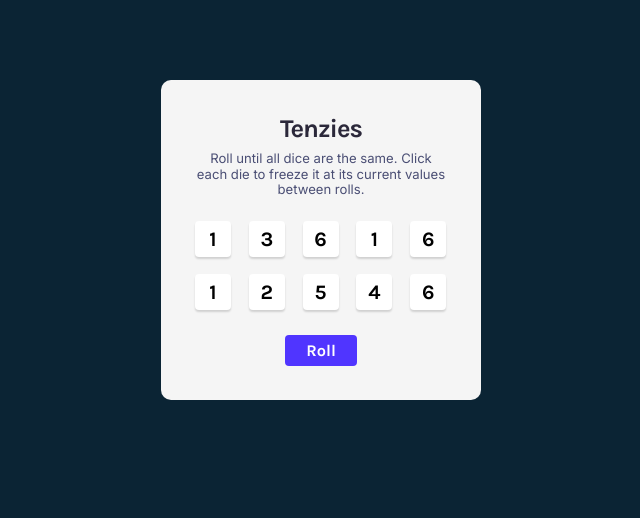
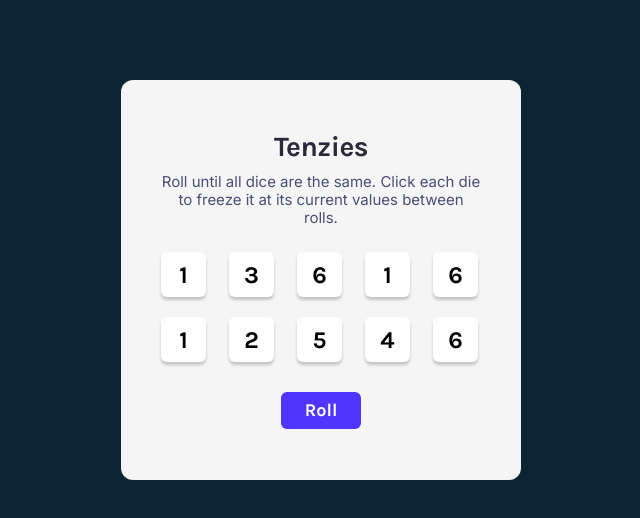
Before and after one commit to niiquash/tenzies, a React (Vite) app: page / in a window 1280 px wide. Shown: the top 518 px of the page, without its empty margins (319-959 px from the left). Built offline with nearby package versions, Linux system fonts and the light colour scheme.

Commit message:
confetti updates

```diff
--- a/package.json
+++ b/package.json
@@ -13,7 +13,8 @@
     "nanoid": "^5.0.9",
     "react": "^19.0.0",
     "react-confetti": "^6.2.2",
-    "react-dom": "^19.0.0"
+    "react-dom": "^19.0.0",
+    "react-use": "^17.6.0"
   },
   "devDependencies": {
     "@eslint/js": "^9.17.0",
--- a/src/App.jsx
+++ b/src/App.jsx
@@ -2,8 +2,11 @@ import { useState } from "react";
 import Die from "./components/Die";
 import { nanoid } from "nanoid";
 import ReactConfetti from "react-confetti";
+import { useWindowSize } from "react-use";
 
 const App = () => {
+  const { width, height } = useWindowSize();
+
   const generateAllNewDice = () => {
     return new Array(10).fill(0).map(() => ({
       id: nanoid(),
@@ -49,7 +52,7 @@ const App = () => {
 
   return (
     <main className="main">
-      {gameWon && <ReactConfetti />}
+      {gameWon && <ReactConfetti width={width} height={height} />}
       <section className="main__instructions">
         <h2>Tenzies</h2>
         <p>
--- a/src/index.css
+++ b/src/index.css
@@ -15,11 +15,11 @@ body {
 
 .main {
   margin-top: 5rem;
-  padding: 33px 34px;
-  width: 320px;
-  height: 320px;
+  padding: 40px 40px; /* Increased padding */
+  width: 400px; /* Increased width */
+  height: 400px; /* Increased height */
   background: #f5f5f5;
-  border-radius: 10px;
+  border-radius: 12px; /* Slightly larger border radius */
   display: flex;
   flex-direction: column;
   justify-content: center;
@@ -30,46 +30,46 @@ body {
   text-align: center;
   font-family: "Karla", serif;
   font-weight: 700;
-  font-size: 25.6px;
-  line-height: 29.93px;
+  font-size: 28px; /* Increased font size */
+  line-height: 32px; /* Increased line height */
   margin-top: 0;
-  margin-bottom: 7px;
-  letter-spacing: -1px;
+  margin-bottom: 10px; /* Adjusted margin */
+  letter-spacing: -0.5px;
   color: #2b283a;
 }
 
 .main__instructions p {
   font-weight: 400;
-  font-size: 13.11px;
-  line-height: 15.86px;
+  font-size: 15px; /* Increased font size */
+  line-height: 18px; /* Increased line height */
   text-align: center;
   color: #4a4e74;
   margin-top: 0;
-  margin-bottom: 23px;
+  margin-bottom: 25px; /* Adjusted margin */
 }
 
 .main__dice--container {
   width: 100%;
   display: grid;
   grid-template: auto auto / repeat(5, 1fr);
-  gap: 17px;
-  margin-bottom: 25px;
+  gap: 20px; /* Increased gap */
+  margin-bottom: 30px; /* Adjusted margin */
 }
 
 .main__dice {
-  width: 36px;
-  height: 36px;
+  width: 45px; /* Increased width */
+  height: 45px; /* Increased height */
   border: none;
-  border-radius: 4px;
-  padding: 6.4px 14.49px;
+  border-radius: 6px; /* Slightly larger border radius */
+  padding: 8px 16px; /* Increased padding */
   background-color: #ffffff;
   display: flex;
   align-items: center;
   justify-content: center;
-  box-shadow: 0px 2px 2px 0px rgba(0, 0, 0, 0.15);
+  box-shadow: 0px 3px 3px 0px rgba(0, 0, 0, 0.2); /* Slightly larger shadow */
   cursor: pointer;
   font-family: "Karla", serif;
-  font-size: 20.59px;
+  font-size: 24px; /* Increased font size */
   font-weight: 700;
 }
 
@@ -81,13 +81,13 @@ body {
   white-space: nowrap;
   width: auto;
   height: auto;
-  padding: 6px 21px;
-  border-radius: 4px;
+  padding: 8px 24px; /* Increased padding */
+  border-radius: 6px; /* Slightly larger border radius */
   background-color: #5035ff;
   color: #ffffff;
   font-family: "Karla", serif;
   font-weight: 700;
-  font-size: 16.38px;
-  line-height: 19px;
+  font-size: 18px; /* Increased font size */
+  line-height: 21px; /* Adjusted line height */
   cursor: pointer;
 }
```
Also changed, not shown: 1 other file (tests, documents, lock files or other folders).
